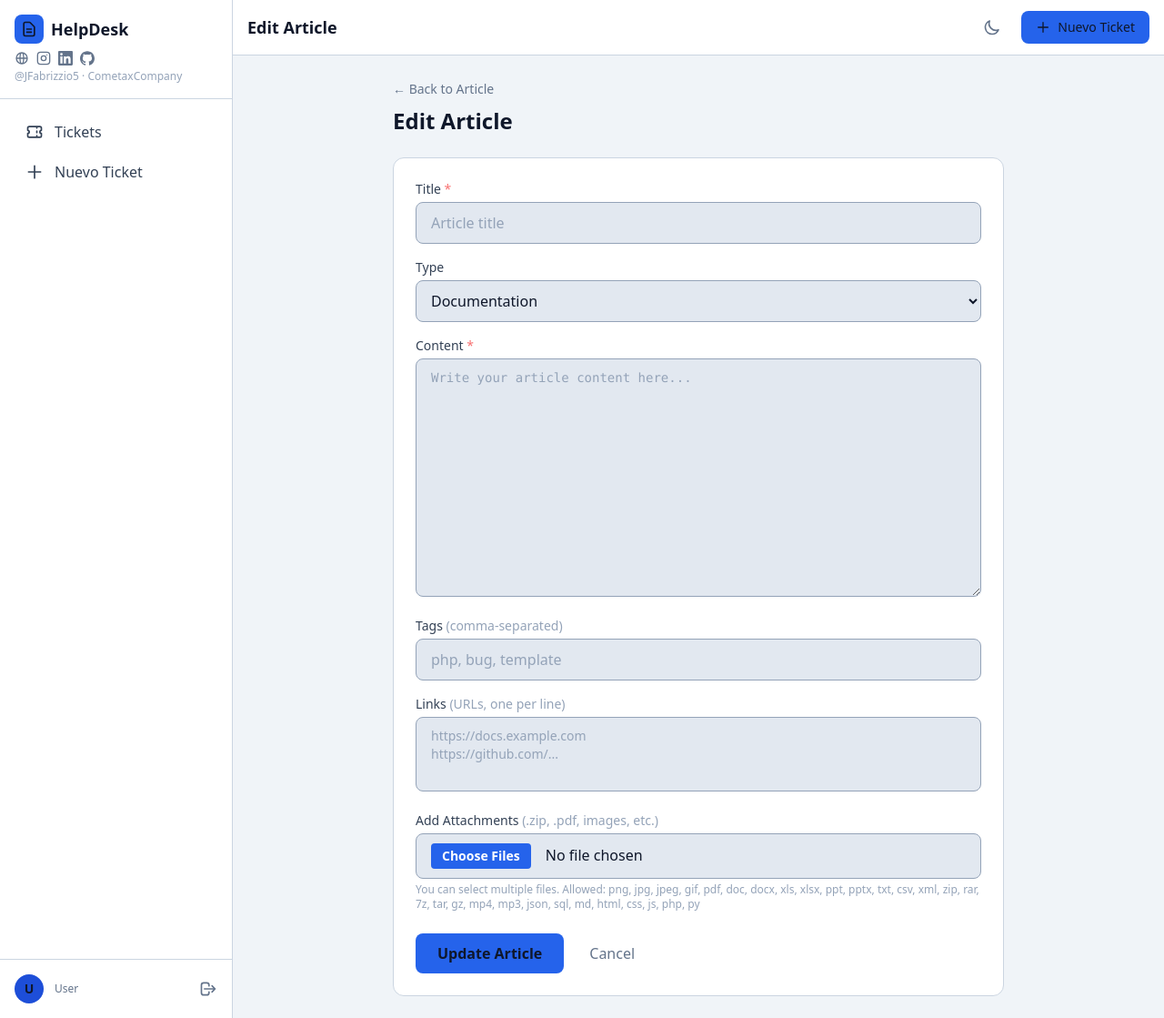
After one commit to JFabrizzio5/DeepWork-JfabrizzioOrganizador, a PHP site: page /views/knowledge/edit.php in a window 1280 px wide. The commit adds this page. Shown: the whole page at 91% size. Run offline with PHP 8.4, Linux system fonts and the light colour scheme; the template is opened without the code that fills it, so the values that code supplies are empty; some libraries are stand-ins or nearby versions.

Commit message:
feat: add edit/update functionality for knowledge base articles
- Add edit() and update() controller methods
- Create views/knowledge/edit.php with pre-filled form
- Register GET /knowledge/{id}/edit and POST /knowledge/{id}/update routes
- Add file upload support on edit page
- Add individual file deletion (POST /knowledge/{id}/file/{fileId}/delete)
- Add deleteFile() methods to service and repository
- Add Edit button on show page and index cards
- All PHP syntax checks pass

Agent-Logs-Url: https://github.com/JFabrizzio5/DeepWork-JfabrizzioOrganizador/sessions/2fa778c0-6f1f-4614-856c-775d3ba07f17

Co-authored-by: JFabrizzio5 <115313375+JFabrizzio5@users.noreply.github.com>

```diff
--- a/public/index.php
+++ b/public/index.php
@@ -79,8 +79,11 @@ $router->get('/knowledge', [KnowledgeBaseController::class, 'index'], [AuthMiddl
 $router->get('/knowledge/search', [KnowledgeBaseController::class, 'search'], [AuthMiddleware::class]);
 $router->get('/knowledge/create', [KnowledgeBaseController::class, 'create'], [AuthMiddleware::class]);
 $router->post('/knowledge/store', [KnowledgeBaseController::class, 'store'], [AuthMiddleware::class]);
+$router->get('/knowledge/{id}/edit', [KnowledgeBaseController::class, 'edit'], [AuthMiddleware::class]);
+$router->post('/knowledge/{id}/update', [KnowledgeBaseController::class, 'update'], [AuthMiddleware::class]);
 $router->get('/knowledge/{id}', [KnowledgeBaseController::class, 'show'], [AuthMiddleware::class]);
 $router->get('/knowledge/{id}/file/{fileId}', [KnowledgeBaseController::class, 'serveFile'], [AuthMiddleware::class]);
+$router->post('/knowledge/{id}/file/{fileId}/delete', [KnowledgeBaseController::class, 'deleteFile'], [AuthMiddleware::class]);
 $router->post('/knowledge/{id}/delete', [KnowledgeBaseController::class, 'delete'], [AuthMiddleware::class]);
 
 // Weekly Plan routes (specific before parametric)
--- a/src/Repositories/KnowledgeBaseRepository.php
+++ b/src/Repositories/KnowledgeBaseRepository.php
@@ -120,4 +120,10 @@ class KnowledgeBaseRepository
         $result = $stmt->fetch();
         return $result ?: null;
     }
+
+    public function deleteFile(int $id): bool
+    {
+        $stmt = $this->db->prepare('DELETE FROM knowledge_base_files WHERE id = ?');
+        return $stmt->execute([$id]);
+    }
 }
--- /dev/null
+++ b/views/knowledge/edit.php
@@ -0,0 +1,110 @@
+<?php $pageTitle = 'Edit Article'; ?>
+<!DOCTYPE html>
+<html lang="en" class="h-full">
+<head>
+    <meta charset="UTF-8">
+    <meta name="viewport" content="width=device-width, initial-scale=1.0">
+    <title>Edit Article | HelpDesk</title>
+    <?php include dirname(__DIR__) . '/partials/head.php'; ?>
+</head>
+<body class="h-full bg-slate-900 text-slate-100">
+<div class="flex h-screen overflow-hidden">
+    <?php include dirname(__DIR__) . '/partials/sidebar.php'; ?>
+    <div class="flex flex-col flex-1 overflow-hidden min-w-0">
+        <?php include dirname(__DIR__) . '/partials/header.php'; ?>
+        <main class="flex-1 overflow-y-auto p-6">
+            <?php include dirname(__DIR__) . '/partials/flash.php'; ?>
+
+            <div class="max-w-2xl mx-auto">
+                <div class="mb-6">
+                    <a href="<?= htmlspecialchars($appUrl) ?>/knowledge/<?= htmlspecialchars((string)$article['id']) ?>" class="text-slate-400 hover:text-white text-sm transition-colors">← Back to Article</a>
+                    <h2 class="text-2xl font-bold text-white mt-2">Edit Article</h2>
+                </div>
+
+                <div class="bg-slate-800 rounded-xl border border-slate-700 p-6">
+                    <form method="POST" action="<?= htmlspecialchars($appUrl) ?>/knowledge/<?= htmlspecialchars((string)$article['id']) ?>/update" enctype="multipart/form-data" class="space-y-4">
+                        <div>
+                            <label class="block text-sm font-medium text-slate-300 mb-1">Title <span class="text-red-400">*</span></label>
+                            <input type="text" name="title" required maxlength="200"
+                                   value="<?= htmlspecialchars($article['title']) ?>"
+                                   class="w-full bg-slate-700 border border-slate-600 rounded-lg px-4 py-2.5 text-white placeholder-slate-400 focus:outline-none focus:border-blue-500"
+                                   placeholder="Article title">
+                        </div>
+                        <div>
+                            <label class="block text-sm font-medium text-slate-300 mb-1">Type</label>
+                            <select name="tag_type" class="w-full bg-slate-700 border border-slate-600 text-white rounded-lg px-3 py-2.5 focus:outline-none focus:border-blue-500">
+                                <?php foreach (['documentation', 'template', 'plan', 'weekly_status', 'repository'] as $tt): ?>
+                                <option value="<?= $tt ?>" <?= ($article['tag_type'] ?? '') === $tt ? 'selected' : '' ?>>
+                                    <?= ucfirst(str_replace('_', ' ', $tt)) ?>
+                                </option>
+                                <?php endforeach; ?>
+                            </select>
+                        </div>
+                        <div>
+                            <label class="block text-sm font-medium text-slate-300 mb-1">Content <span class="text-red-400">*</span></label>
+                            <textarea name="content" rows="12" required
+                                      class="w-full bg-slate-700 border border-slate-600 rounded-lg px-4 py-2.5 text-white placeholder-slate-400 focus:outline-none focus:border-blue-500 resize-y font-mono text-sm"
+                                      placeholder="Write your article content here..."><?= htmlspecialchars($article['content']) ?></textarea>
+                        </div>
+                        <div>
+                            <label class="block text-sm font-medium text-slate-300 mb-1">Tags <span class="text-slate-500">(comma-separated)</span></label>
+                            <input type="text" name="tags"
+                                   value="<?= htmlspecialchars($article['tags'] ?? '') ?>"
+                                   class="w-full bg-slate-700 border border-slate-600 rounded-lg px-4 py-2.5 text-white placeholder-slate-400 focus:outline-none focus:border-blue-500"
+                                   placeholder="php, bug, template">
+                        </div>
+                        <div>
+                            <label class="block text-sm font-medium text-slate-300 mb-1">Links <span class="text-slate-500">(URLs, one per line)</span></label>
+                            <textarea name="links" rows="3"
+                                      class="w-full bg-slate-700 border border-slate-600 rounded-lg px-4 py-2.5 text-white placeholder-slate-400 focus:outline-none focus:border-blue-500 resize-none text-sm"
+                                      placeholder="https://docs.example.com&#10;https://github.com/..."><?= htmlspecialchars($article['links'] ?? '') ?></textarea>
+                        </div>
+
+                        <?php if (!empty($files)): ?>
+                        <div>
+                            <label class="block text-sm font-medium text-slate-300 mb-2">Current Attachments</label>
+                            <div class="space-y-2">
+                                <?php foreach ($files as $file): ?>
+                                <div class="flex items-center gap-3 bg-slate-900/50 rounded-lg px-4 py-3">
+                                    <svg class="w-5 h-5 text-slate-400 flex-shrink-0" fill="none" stroke="currentColor" viewBox="0 0 24 24">
+                                        <path stroke-linecap="round" stroke-linejoin="round" stroke-width="2" d="M15.172 7l-6.586 6.586a2 2 0 102.828 2.828l6.414-6.586a4 4 0 00-5.656-5.656l-6.415 6.585a6 6 0 108.486 8.486L20.5 13"/>
+                                    </svg>
+                                    <div class="flex-1 min-w-0">
+                                        <p class="text-sm text-slate-300 truncate"><?= htmlspecialchars($file['original_name']) ?></p>
+                                        <p class="text-xs text-slate-500">
+                                            <?= htmlspecialchars(strtoupper($file['file_type'] ?? '')) ?>
+                                            · <?= number_format(($file['file_size'] ?? 0) / 1024, 1) ?> KB
+                                        </p>
+                                    </div>
+                                    <form method="POST" action="<?= htmlspecialchars($appUrl) ?>/knowledge/<?= htmlspecialchars((string)$article['id']) ?>/file/<?= htmlspecialchars((string)$file['id']) ?>/delete"
+                                          onsubmit="return confirm('Delete this file?')" class="flex-shrink-0">
+                                        <button type="submit" class="text-red-400 hover:text-red-300 text-xs px-3 py-1 bg-slate-700 rounded transition-colors">
+                                            Remove
+                                        </button>
+                                    </form>
+                                </div>
+                                <?php endforeach; ?>
+                            </div>
+                        </div>
+                        <?php endif; ?>
+
+                        <div>
+                            <label class="block text-sm font-medium text-slate-300 mb-1">Add Attachments <span class="text-slate-500">(.zip, .pdf, images, etc.)</span></label>
+                            <input type="file" name="attachments[]" multiple
+                                   class="w-full bg-slate-700 border border-slate-600 rounded-lg px-4 py-2.5 text-white file:mr-4 file:py-1 file:px-3 file:rounded file:border-0 file:text-sm file:font-semibold file:bg-blue-600 file:text-white hover:file:bg-blue-700 focus:outline-none focus:border-blue-500">
+                            <p class="text-xs text-slate-500 mt-1">You can select multiple files. Allowed: png, jpg, jpeg, gif, pdf, doc, docx, xls, xlsx, ppt, pptx, txt, csv, xml, zip, rar, 7z, tar, gz, mp4, mp3, json, sql, md, html, css, js, php, py</p>
+                        </div>
+                        <div class="pt-2 flex gap-3">
+                            <button type="submit" class="bg-blue-600 hover:bg-blue-700 text-white font-semibold px-6 py-2.5 rounded-lg transition-colors">
+                                Update Article
+                            </button>
+                            <a href="<?= htmlspecialchars($appUrl) ?>/knowledge/<?= htmlspecialchars((string)$article['id']) ?>" class="text-slate-400 hover:text-white px-4 py-2.5 transition-colors">Cancel</a>
+                        </div>
+                    </form>
+                </div>
+            </div>
+        </main>
+    </div>
+</div>
+</body>
+</html>
--- a/views/knowledge/index.php
+++ b/views/knowledge/index.php
@@ -100,6 +100,7 @@ $searchQuery = $searchQuery ?? '';
                     <?php if (in_array($user['role'], ['admin', 'dev'])): ?>
                     <div class="mt-3 pt-3 border-t border-slate-700 flex gap-3">
                         <a href="<?= htmlspecialchars($appUrl) ?>/knowledge/<?= htmlspecialchars((string)$article['id']) ?>" class="text-blue-400 hover:text-blue-300 text-xs">View</a>
+                        <a href="<?= htmlspecialchars($appUrl) ?>/knowledge/<?= htmlspecialchars((string)$article['id']) ?>/edit" class="text-yellow-400 hover:text-yellow-300 text-xs">Edit</a>
                         <form method="POST" action="<?= htmlspecialchars($appUrl) ?>/knowledge/<?= htmlspecialchars((string)$article['id']) ?>/delete"
                               onsubmit="return confirm('Delete this article?')" class="inline">
                             <button type="submit" class="text-red-400 hover:text-red-300 text-xs">Delete</button>
```
Also changed, not shown: src/Controllers/KnowledgeBaseController.php (+97 -0 lines), src/Services/KnowledgeBaseService.php (+15 -0 lines), views/knowledge/show.php (+8 -4 lines).
